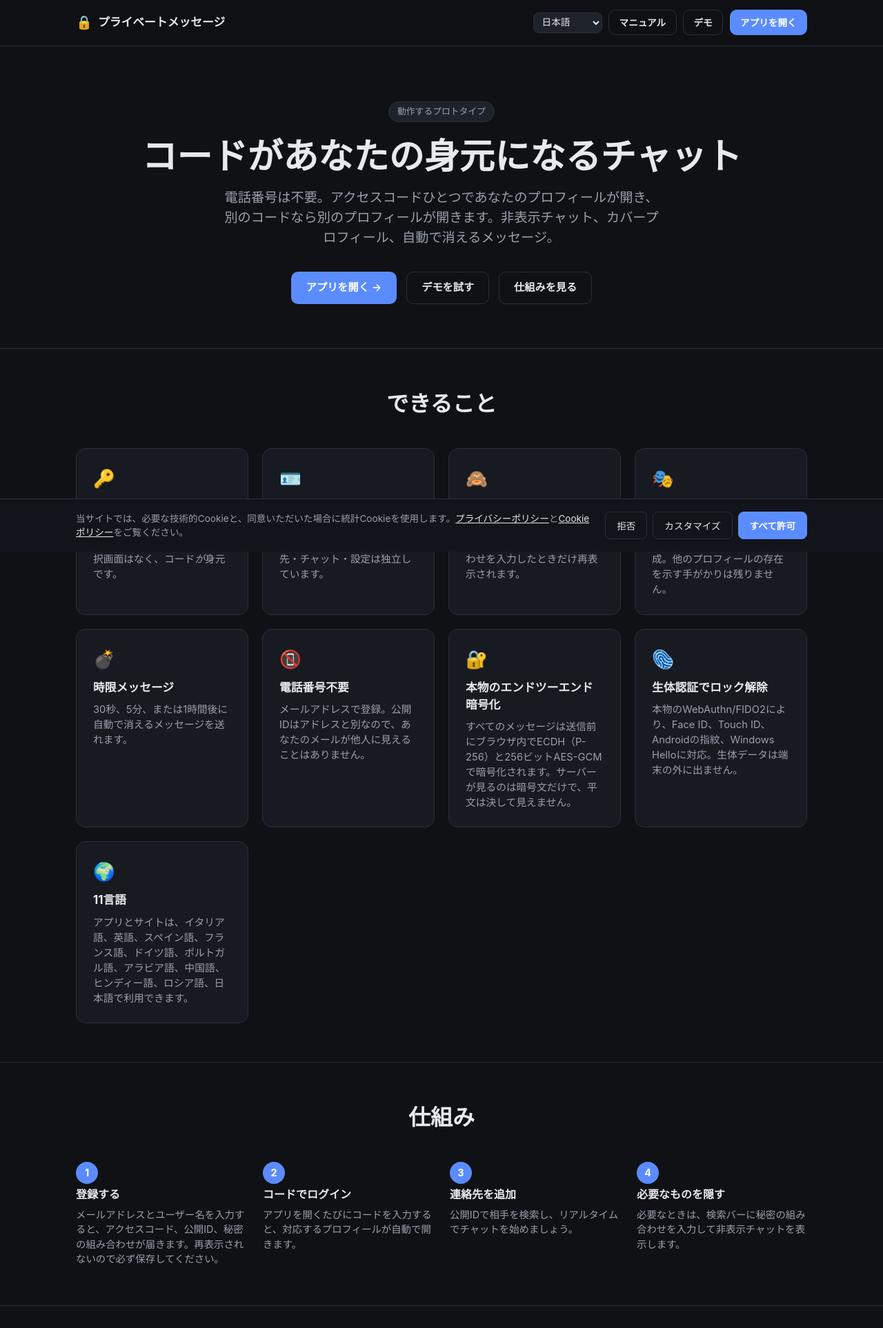
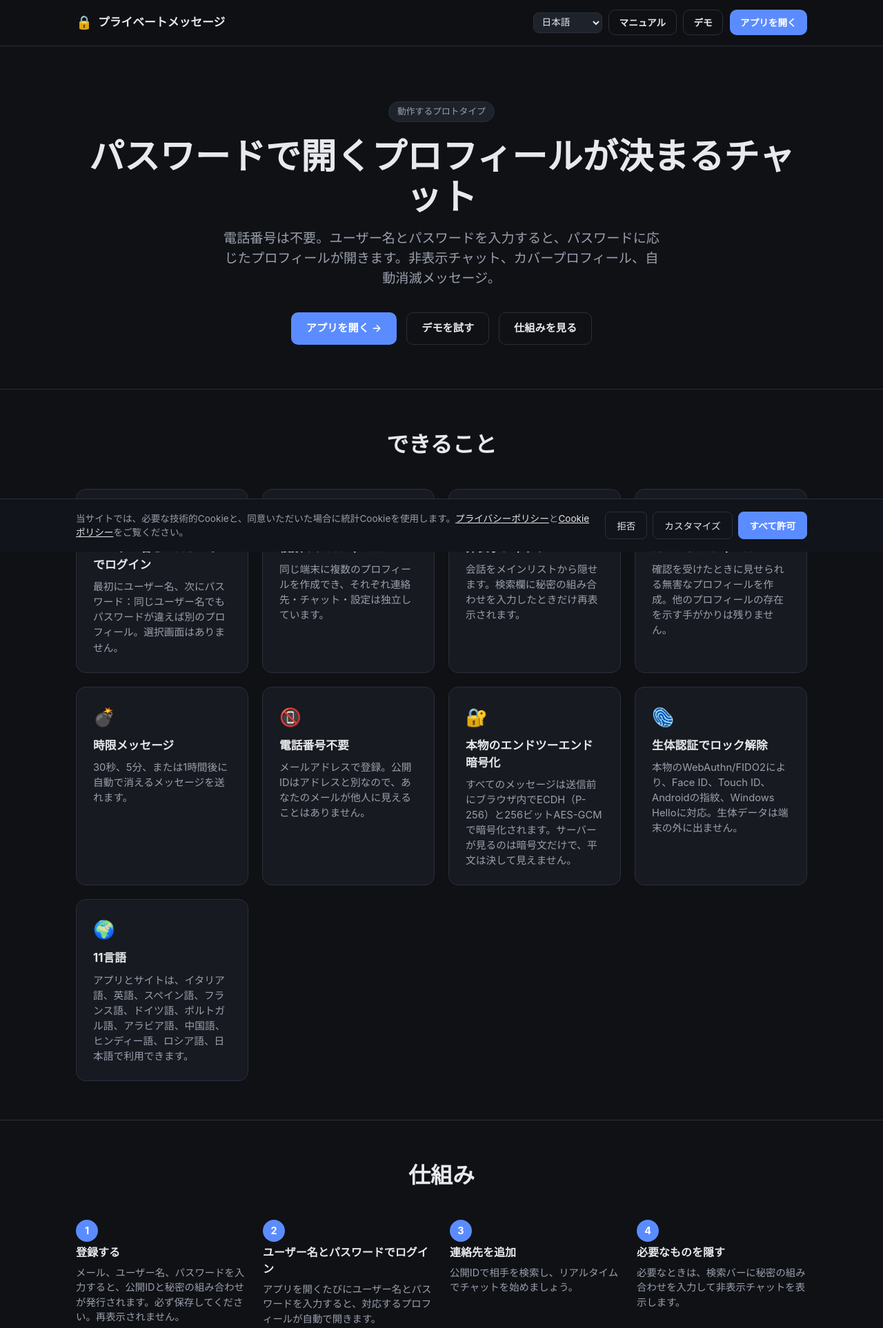
Before and after one commit to simonescaffidi/messaging-app-prototype, a website: page site/ja/index.html in a window 1280 px wide. Shown: the top 1926 px of the page at 69% size. Drawn offline with Linux system fonts and the light colour scheme.

Commit message:
Sito JA: username + password

```diff
--- a/site/ja/index.html
+++ b/site/ja/index.html
@@ -44,8 +44,8 @@
   <section class="hero">
     <div class="container">
       <span class="badge">動作するプロトタイプ</span>
-      <h1>コードがあなたの身元になるチャット</h1>
-      <p class="lead">電話番号は不要。アクセスコードひとつであなたのプロフィールが開き、別のコードなら別のプロフィールが開きます。非表示チャット、カバープロフィール、自動で消えるメッセージ。</p>
+      <h1>パスワードで開くプロフィールが決まるチャット</h1>
+      <p class="lead">電話番号は不要。ユーザー名とパスワードを入力すると、パスワードに応じたプロフィールが開きます。非表示チャット、カバープロフィール、自動消滅メッセージ。</p>
       <div class="hero-actions">
         <a href="/app/" class="btn btn-primary">アプリを開く →</a>
         <a href="/ja/demo.html" class="btn btn-ghost">デモを試す</a>
@@ -60,8 +60,8 @@
       <div class="feature-grid">
         <article class="feature-card">
           <div class="icon">🔑</div>
-          <h3>コードでアクセス</h3>
-          <p>コードごとに対応するプロフィールが自動で開きます。選択画面はなく、コード<em>が</em>身元です。</p>
+          <h3>ユーザー名とパスワードでログイン</h3>
+          <p>最初にユーザー名、次にパスワード：同じユーザー名でもパスワードが違えば別のプロフィール。選択画面はありません。</p>
         </article>
         <article class="feature-card">
           <div class="icon">🪪</div>
@@ -113,11 +113,11 @@
       <div class="steps">
         <div class="step">
           <h3>登録する</h3>
-          <p>メールアドレスとユーザー名を入力すると、アクセスコード、公開ID、秘密の組み合わせが届きます。再表示されないので必ず保存してください。</p>
+          <p>メール、ユーザー名、パスワードを入力すると、公開IDと秘密の組み合わせが発行されます。必ず保存してください。再表示されません。</p>
         </div>
         <div class="step">
-          <h3>コードでログイン</h3>
-          <p>アプリを開くたびにコードを入力すると、対応するプロフィールが自動で開きます。</p>
+          <h3>ユーザー名とパスワードでログイン</h3>
+          <p>アプリを開くたびにユーザー名とパスワードを入力すると、対応するプロフィールが自動で開きます。</p>
         </div>
         <div class="step">
           <h3>連絡先を追加</h3>
```
Also changed, not shown: site/ja/demo.html (+3 -3 lines), site/ja/manual.html (+8 -8 lines), site/ja/privacy-policy.html (+2 -2 lines).
